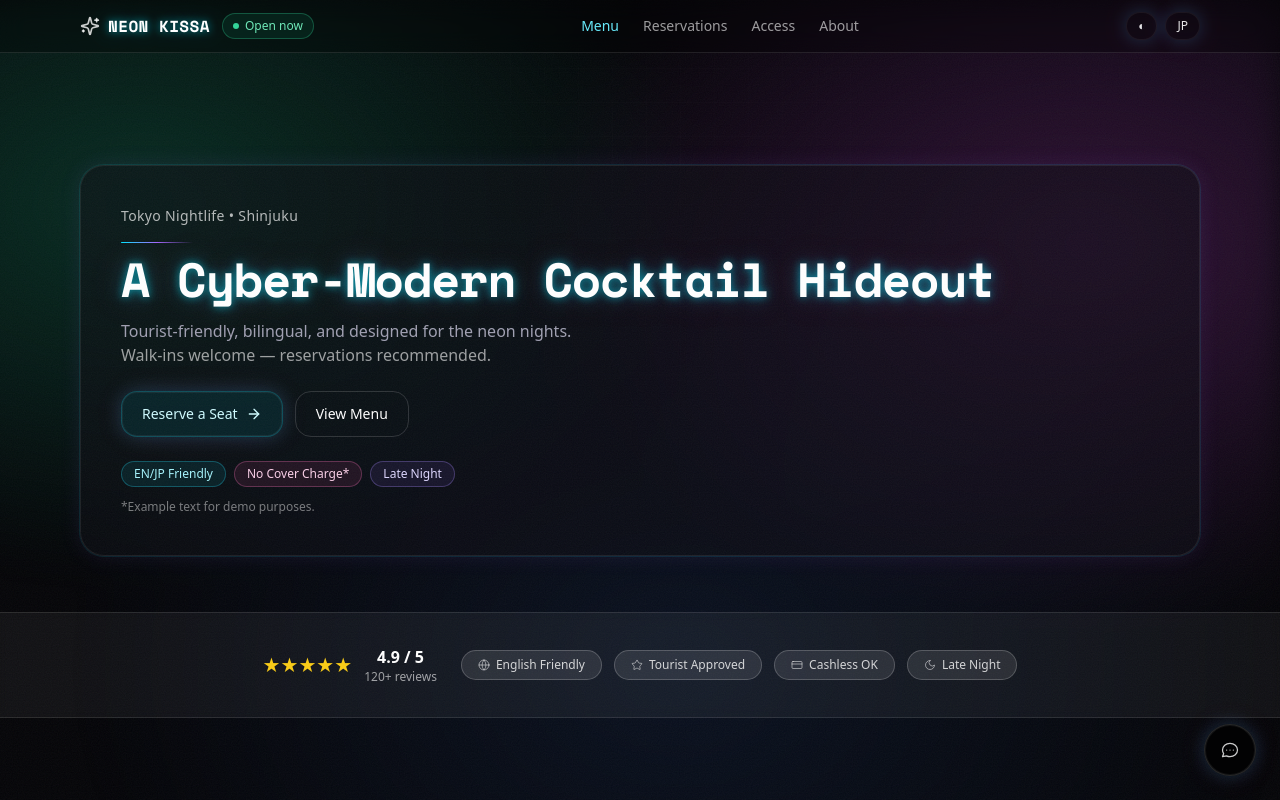
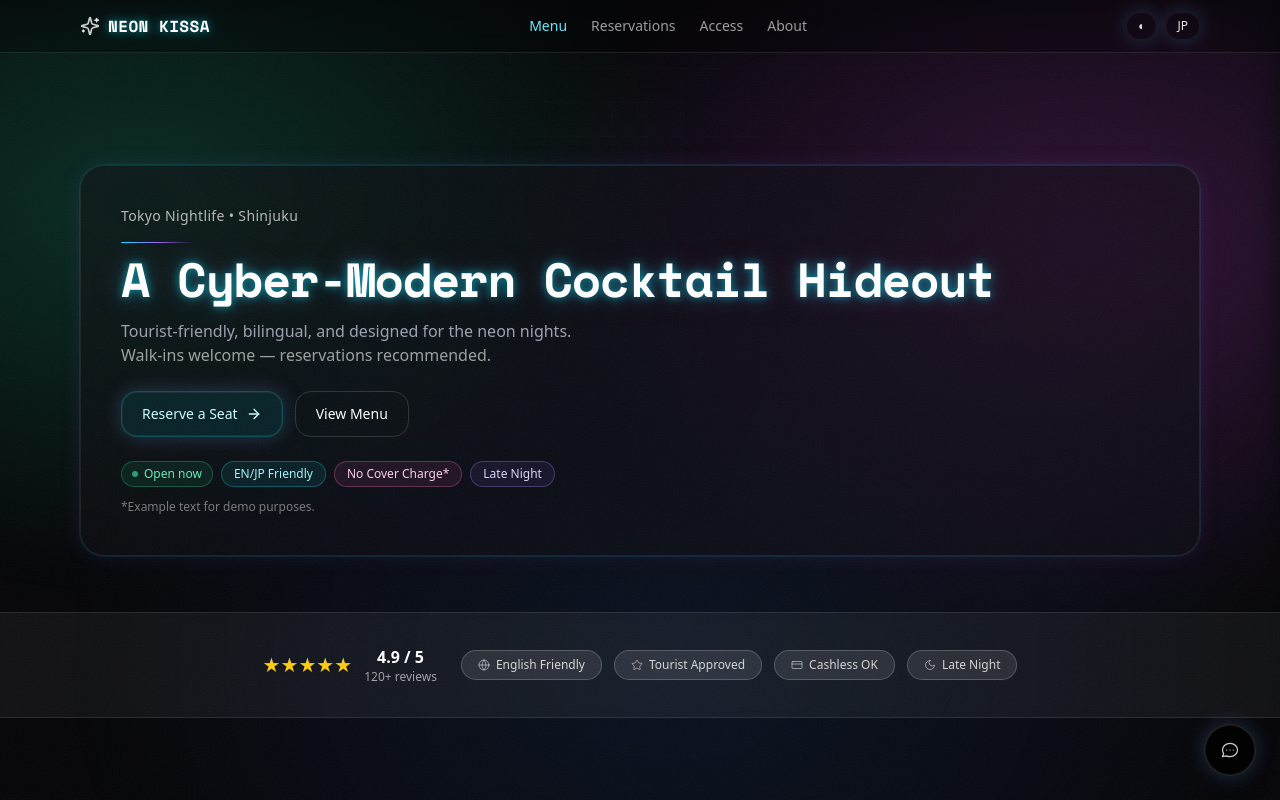
Before and after one commit to chemicalwolf1836/tokyo-neon-bar, a Next.js app: page / in a window 1280 px wide. Shown: the top 800 px of the page. Built offline with nearby package versions, Linux system fonts and the light colour scheme.

Commit message:
move: open-now badge from header to hero badges row

```diff
--- a/src/app/page.tsx
+++ b/src/app/page.tsx
@@ -495,14 +495,11 @@ if (Object.keys(nextErrors).length > 0) {
 
       <header className="sticky top-0 z-50 border-b border-white/10 backdrop-blur-md bg-black/30">
         <div className="mx-auto max-w-6xl px-4 py-3 flex items-center justify-between gap-3">
-          <div className="flex items-center gap-3">
-            <div className="neon-sign flex items-center gap-2">
-              <Sparkles className="h-5 w-5 text-white/80" />
-              <span className="neon-text font-semibold tracking-wide" style={{ fontFamily: "var(--font-mono)" }}>
-                {t.brand}
-              </span>
-            </div>
-            <OpenStatus lang={lang} className="hidden md:inline-flex" />
+          <div className="neon-sign flex items-center gap-2">
+            <Sparkles className="h-5 w-5 text-white/80" />
+            <span className="neon-text font-semibold tracking-wide" style={{ fontFamily: "var(--font-mono)" }}>
+              {t.brand}
+            </span>
           </div>
 
           <nav className="hidden md:flex items-center gap-6 text-sm">
@@ -661,7 +658,8 @@ if (Object.keys(nextErrors).length > 0) {
               </a>
             </motion.div>
 
-            <div className="mt-6 flex flex-wrap gap-2">
+            <div className="mt-6 flex flex-wrap items-center gap-2">
+              <OpenStatus lang={lang} />
               {t.hero.badges.map((b, i) => (
                 <span
                   key={b}
```
